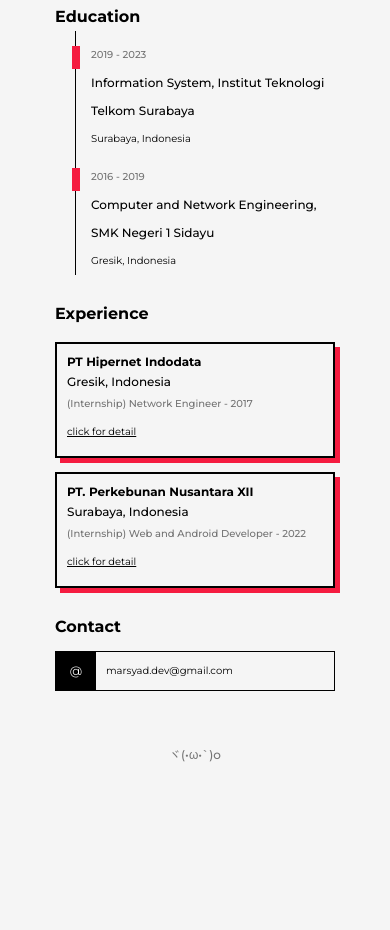
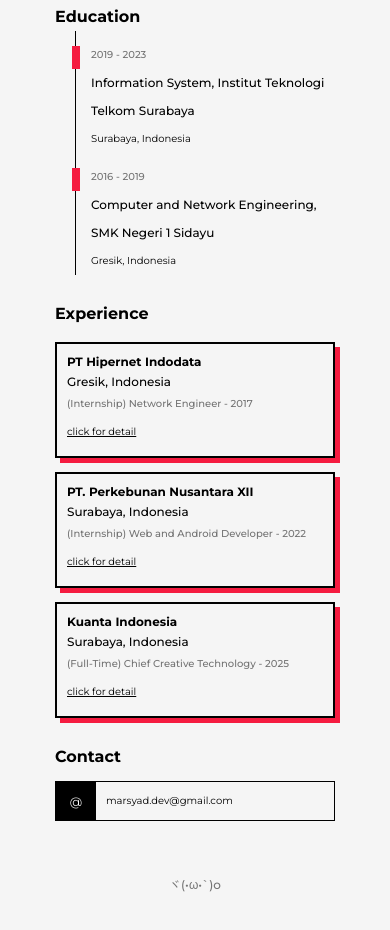
Before and after one commit to arsyadbruh/arsyadbruh.github.io, a plain HTML site: page cv/index.html in a window 390 px wide. Shown: the part 625-1555 px from the top of the page. Before the commit the page ends 1459 px from the top, so only its background shows below. Drawn offline with nearby package versions, Linux system fonts and the light colour scheme.

Commit message:
update cv - tambah pengalaman kerja

```diff
--- a/cv/index.html
+++ b/cv/index.html
@@ -125,6 +125,24 @@
                     </p>
                 </div>
 
+                <div class="exp-item">
+                    <a href="https://kuanta.id/" target="_blank">
+                        <span class="more-icon">DETAIL</span>
+                    </a>
+                    <p class="text-bold company-name text-exp-parap">
+                        Kuanta Indonesia
+                    </p>
+                    <p  class="text-medium text-small exp-location">Surabaya, Indonesia</p>
+                    <p class="text-small text-gl work-time">
+                        (Full-Time) Chief Creative Technology - 2025
+                    </p>
+                    <p class="text-small more-mobile">
+                        <a href="https://kuanta.id/" target="_blank">
+                            click for detail
+                        </a>
+                    </p>
+                </div>
+
             </div>
 
         </div>
```
